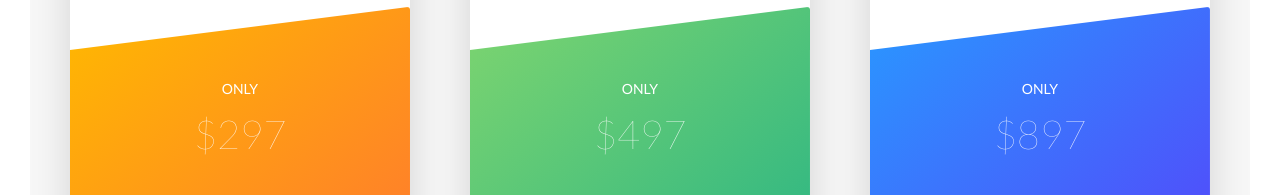
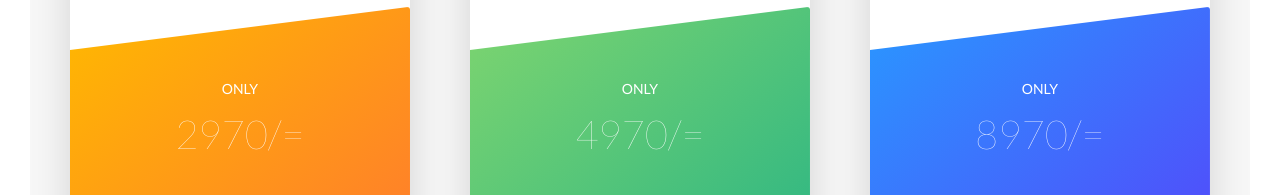
Before and after one commit to anjiri1684/natours-projects, a website: page index.html in a window 1280 px wide. Shown: the part 2868-3063 px from the top of the page. Drawn offline with Linux system fonts and the light colour scheme.

Commit message:
Update index.html

```diff
--- a/index.html
+++ b/index.html
@@ -181,7 +181,7 @@
                                 <div class="card__cta">
                                     <div class="card__price-box">
                                         <p class="card__price-only">Only</p>
-                                        <p class="card__price-value">$297</p>
+                                        <p class="card__price-value">2970/=</p>
                                     </div>
                                     <a href="#popup" class="btn btn--white">Book now!</a>
                                 </div>
@@ -214,7 +214,7 @@
                                 <div class="card__cta">
                                     <div class="card__price-box">
                                         <p class="card__price-only">Only</p>
-                                        <p class="card__price-value">$497</p>
+                                        <p class="card__price-value">4970/=</p>
                                     </div>
                                     <a href="#popup" class="btn btn--white">Book now!</a>
                                 </div>
@@ -247,7 +247,7 @@
                                 <div class="card__cta">
                                     <div class="card__price-box">
                                         <p class="card__price-only">Only</p>
-                                        <p class="card__price-value">$897</p>
+                                        <p class="card__price-value">8970/=</p>
                                     </div>
                                     <a href="#popup" class="btn btn--white">Book now!</a>
                                 </div>
```
